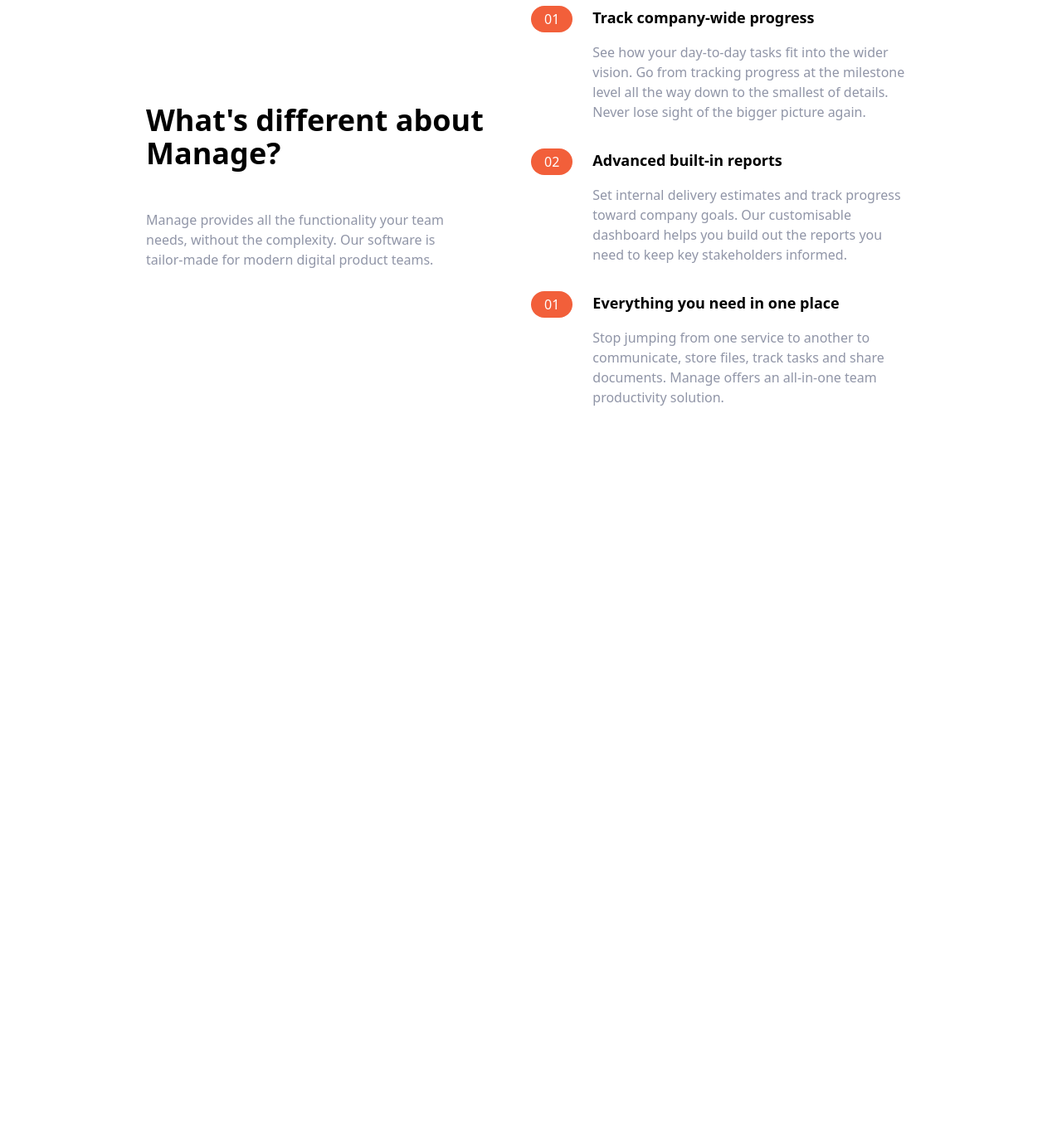
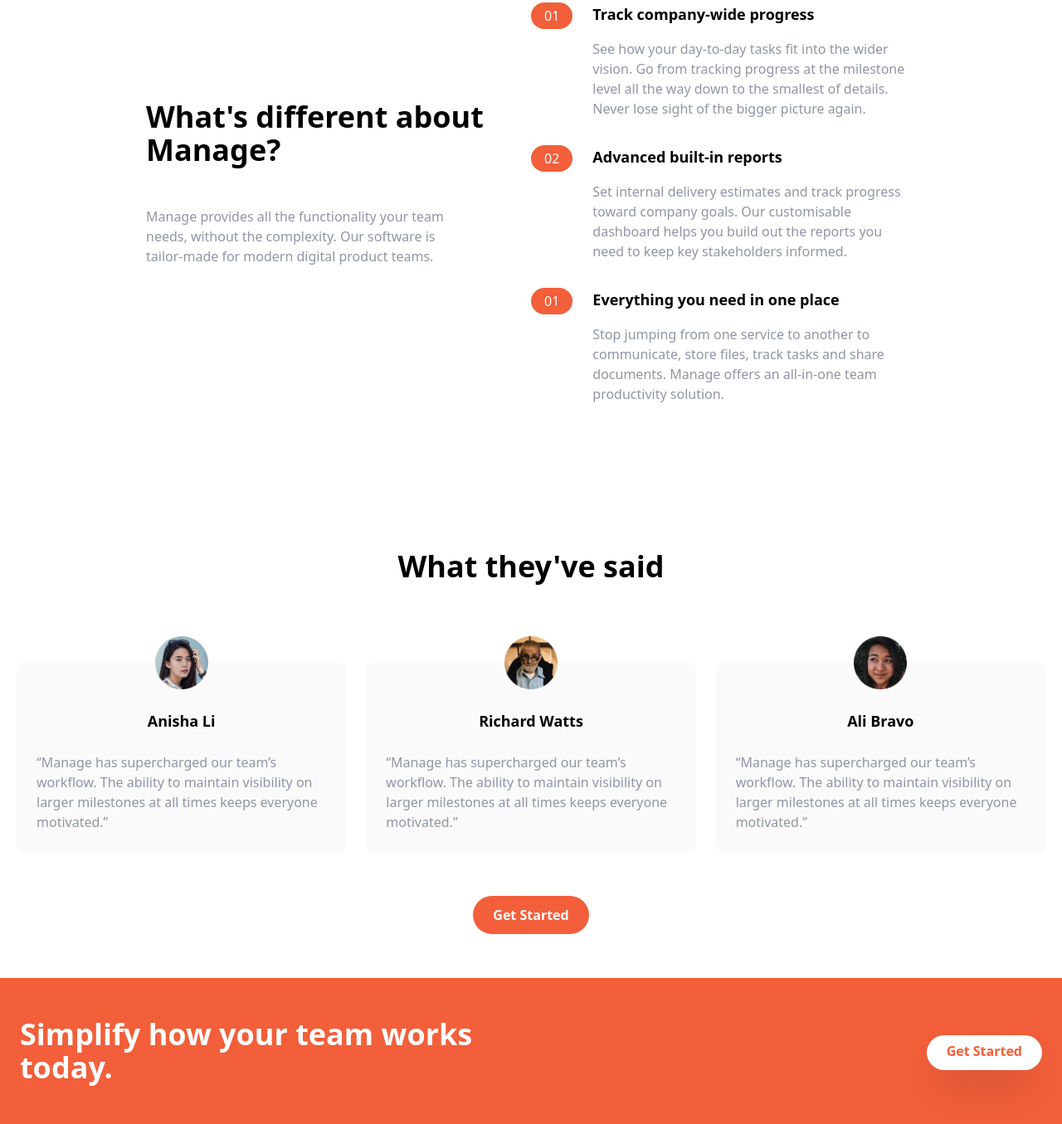
Before and after one commit to pratik-senapati/Manage-Landing-Page, a website: page dist/index.html in a window 1280 px wide. Shown: the part 649-2004 px from the top of the page at 83% size. Before the commit the page ends 1140 px from the top, so only its background shows below. Drawn offline with Linux system fonts and the light colour scheme.

Commit message:
Complete CTA
Add mobile and desktop versions of CTA above footer

```diff
--- a/dist/index.html
+++ b/dist/index.html
@@ -39,7 +39,7 @@
                 Manage makes it simple for software teams to plan day-to-day tasks while keeping the larger team goals in view.
                 </p>
                 <div class="flex justify-center md:justify-start ">
-                <a href="#" class="p-3 px-6 pt-2 text-white bg-brightRed rounded-full baseline hover:bg-brightRedLight ">Get Started</a>
+                <a href="#" class="px-6 py-2 font-bold text-white bg-brightRed rounded-full baseline hover:bg-brightRedLight ">Get Started</a>
                 </div>
 
             </div>
@@ -51,7 +51,7 @@
 
     </section>
     <section id="features">
-        <div class="container flex flex-col items-center px-6 mx-auto mt-10 space-y-0 md:space-y-0 md:flex-row">
+        <div class="container flex flex-col pb-12 items-center px-6 mx-auto mt-10 space-y-0 md:space-y-0 md:flex-row ">
             <div class="flex flex-col space-y-12 pb-12 md:w-1/2 ">
                 <h2 class="max-w-md text-4xl font-bold text-center md:text-4xl md:text-left">
                    What's different about Manage?
@@ -157,5 +157,75 @@
             </div>
         </div>
     </section>
+
+    <!-- Testimonials -->
+    <section id="testimonials">
+        <div class="max-w-8xl flex flex-col items-center px-5 mx-auto mt-32 ">
+            <h2 class="text-4xl font-bold text-center">
+                What they've said
+              </h2>
+            <div class="flex flex-col mt-24 md:flex-row md:space-x-6">
+                <!-- Test 1 -->
+                <div class="flex flex-col items-center p-6 space-y-6 rounded-lg bg-veryLightGray md:w-1/3">
+                    <img src="img/avatar-anisha.png" alt="avatar" class="w-16 -mt-14 ">
+                    <h5 class="text-lg font-bold">
+                        Anisha Li
+                    </h5>
+                    <p class="text-darkGrayishBlue">
+                        “Manage has supercharged our team’s workflow. The ability to maintain
+                        visibility on larger milestones at all times keeps everyone motivated.”
+                </div>
+                <div class="hidden md:flex flex-col items-center p-6 space-y-6 rounded-lg bg-veryLightGray md:w-1/3">
+                    <img src="img/avatar-richard.png" alt="avatar" class="w-16 -mt-14 ">
+                    <h5 class="text-lg font-bold">
+                        Richard Watts
+                    </h5>
+                    <p class="text-darkGrayishBlue">
+                        “Manage has supercharged our team’s workflow. The ability to maintain
+                        visibility on larger milestones at all times keeps everyone motivated.”
+                </div>
+                <div class="hidden md:flex flex-col items-center p-6 space-y-6 rounded-lg bg-veryLightGray md:w-1/3">
+                    <img src="img/avatar-ali.png" alt="avatar" class="w-16 -mt-14 ">
+                    <h5 class="text-lg font-bold">
+                        Ali Bravo
+                    </h5>
+                    <p class="text-darkGrayishBlue">
+                        “Manage has supercharged our team’s workflow. The ability to maintain
+                        visibility on larger milestones at all times keeps everyone motivated.”
+                </div>
+            </div>
+            <!-- Button -->
+            <div class="my-16">
+                <a href="#" class=" px-6 py-3 font-bold text-white bg-brightRed rounded-full baseline hover:bg-brightRedLight ">Get Started</a>
+            </div>
+
+
+        </div>
+    </section>
+    <section id="CTA" class="bg-brightRed">
+        <!-- Flex Container -->
+        <div
+          class="flex flex-col items-center justify-between px-6 py-24 mx-auto space-y-12 md:py-12 md:flex-row md:space-y-0 w-full"
+        >
+          <!-- Heading -->
+          <h2
+            class="text-5xl font-bold text-center text-white md:text-4xl md:max-w-xl md:text-left"
+          >
+            Simplify how your team works today.
+          </h2>
+
+          <div>
+            <a href="#" class="p-3 px-6 pt-2 text-brightRed font-bold bg-white rounded-full shadow-2xl baseline hover:bg-gray-900">Get Started
+            </a>
+          </div>
+
+    </section>
+
+    <footer class="bg-veryDarkBlue">
+        <!-- Flex container -->
+        <div class="container flex flex-col-reverse justify-between px-6 py-16 mx-auto space-y-8 md:space-y-0 md:flex-row">
+
+        </div>
+    </footer>
 </body>
 </html>
```
Also changed, not shown: dist/output.css.
